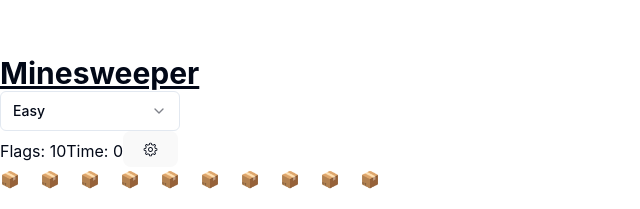
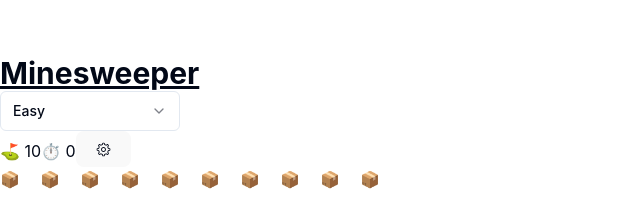
Before and after one commit to andrewblum/minesweeper, a React (Vite) app in the folder frontend/: page / in a window 1280 px wide. Shown: the part 129-338 px from the top of the page, without its empty margins (0-640 px from the left). Built offline with nearby package versions, Linux system fonts and the light colour scheme; what @radix-ui/themes would draw is missing.

Commit message:
add icons

```diff
--- a/frontend/src/EndGameModal.jsx
+++ b/frontend/src/EndGameModal.jsx
@@ -22,7 +22,7 @@
             </AlertDialogDescription>
           </AlertDialogHeader>
           <AlertDialogFooter>
-            <AlertDialogAction onClick={handleReset}>Reset</AlertDialogAction>
+            <AlertDialogAction onClick={handleReset}>Try Again</AlertDialogAction>
           </AlertDialogFooter>
         </AlertDialogContent>
       </AlertDialog>
--- a/frontend/src/Menubar.jsx
+++ b/frontend/src/Menubar.jsx
@@ -27,9 +27,8 @@
           <SelectItem value="HARD">Hard</SelectItem>
         </SelectContent>
       </Select>
-      Flags: {flags}
-      Time: {time}
-
+      ⛳️ {flags}
+      ⏱️ {time}
       <Popover>
         <PopoverTrigger>
           <GearIcon/>
```
